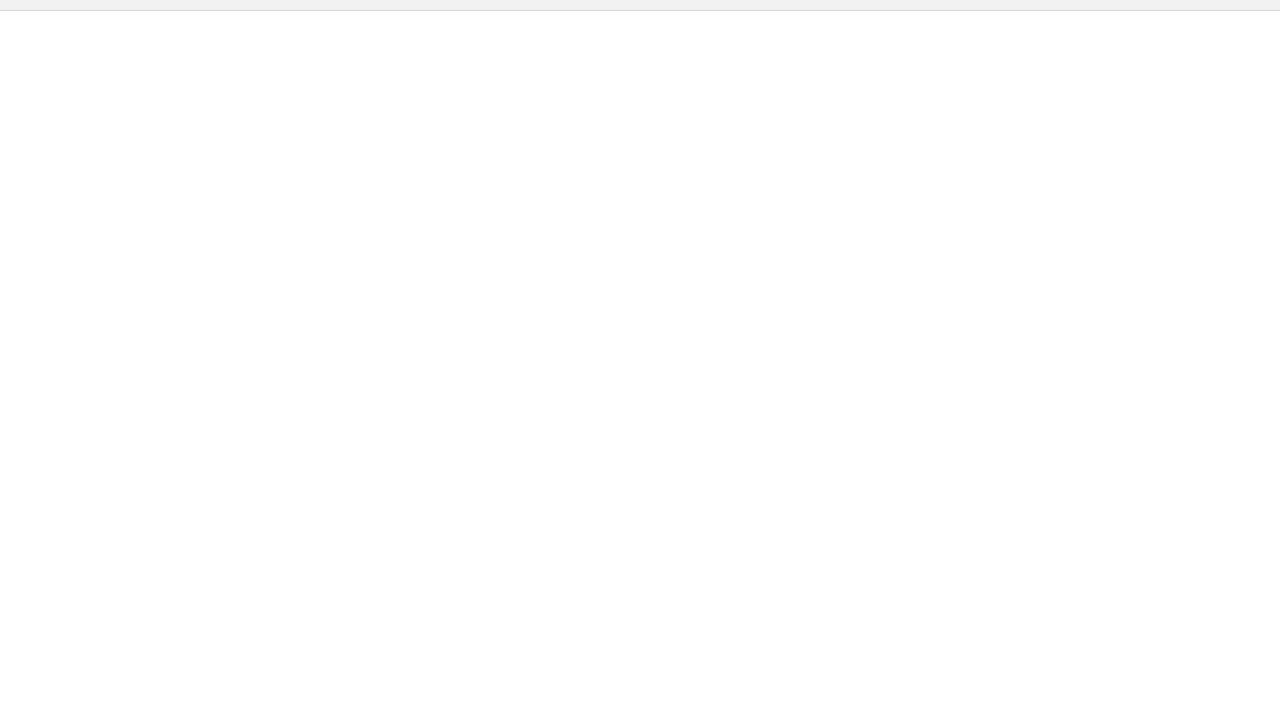
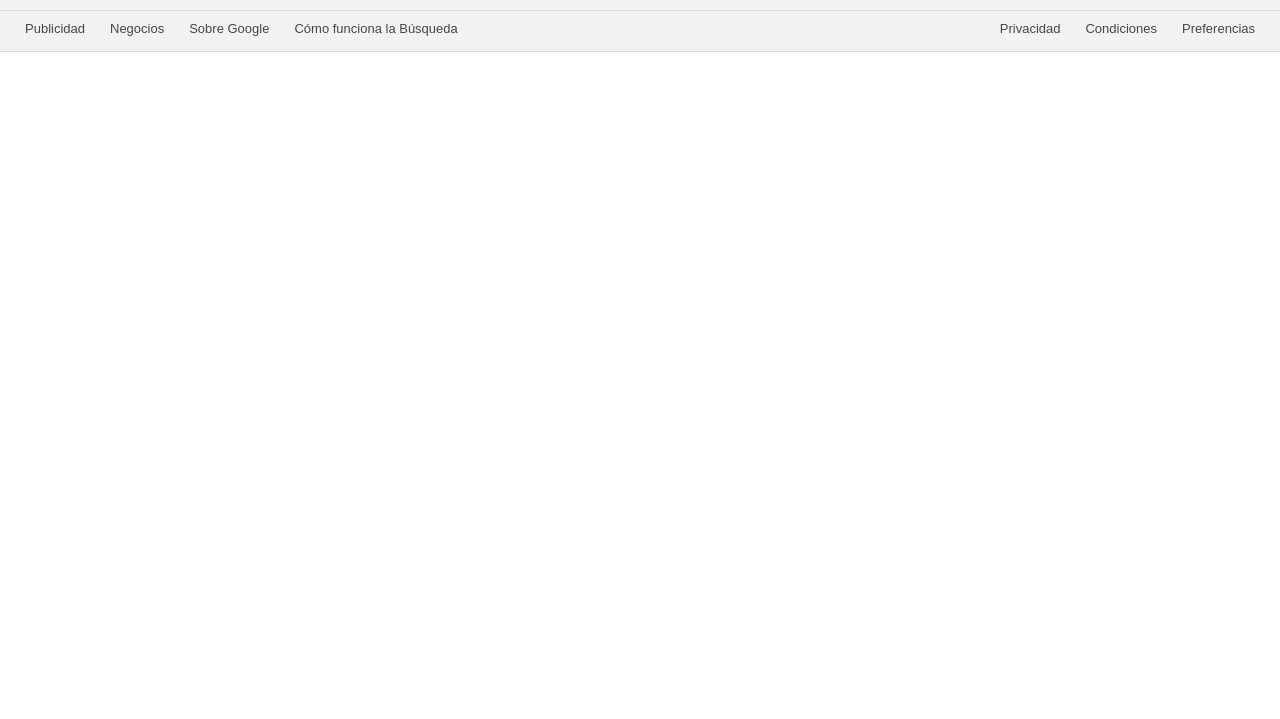
Before and after one commit to shukonin/google-frontPage, a plain HTML site: page index.html in a window 1280 px wide. Shown: the part 81-800 px from the top of the page. Drawn offline with Linux system fonts and the light colour scheme.

Commit message:
Footer complete

```diff
--- a/css/styles.css
+++ b/css/styles.css
@@ -8,6 +8,15 @@ body {
 
 p {
     margin: 0;
+}
+
+.text-anchor {
+    text-decoration: none;
+    color: rgb(70, 70, 70);
+}
+
+.text-anchor:hover {
+    text-decoration: underline;
 }
 
 
@@ -53,3 +62,27 @@ footer {
     border-top: 1px solid #d8d8d8;
     border-bottom: 1px solid #d8d8d8;
 }
+
+.footer-options {
+    display: flex;
+    justify-content: space-between;
+    /* border-top: 1px solid #d8d8d8; */
+    border-bottom: 1px solid #d8d8d8;
+}
+
+.footer-options ul {
+    display: flex;
+    list-style: none;
+    margin: 0;
+    padding: 0;
+    height: 20px;
+    padding: 10px 25px;
+}
+
+.left-footer-options li {
+    padding-right: 25px;
+}
+
+.right-footer-options li {
+    padding-left: 25px;
+}
--- a/index.html
+++ b/index.html
@@ -26,7 +26,21 @@
             <p>Colombia</p>
         </div>
         <div class="footer-options">
-
+            <section class="left-footer-options">
+                <ul>
+                    <li><a class="text-anchor" href="#">Publicidad</a></li>
+                    <li><a class="text-anchor" href="#">Negocios</a></li>
+                    <li><a class="text-anchor" href="#">Sobre Google</a></li>
+                    <li><a class="text-anchor" href="#">Cómo funciona la Búsqueda</a></li>
+                </ul>
+            </section>
+            <section class="right-footer-options">
+                <ul>
+                    <li><a class="text-anchor" href="#">Privacidad</a></li>
+                    <li><a class="text-anchor" href="#">Condiciones</a></li>
+                    <li><a class="text-anchor" href="#">Preferencias</a></li>
+                </ul>
+            </section>
         </div>
     </footer>
 </body>
```
